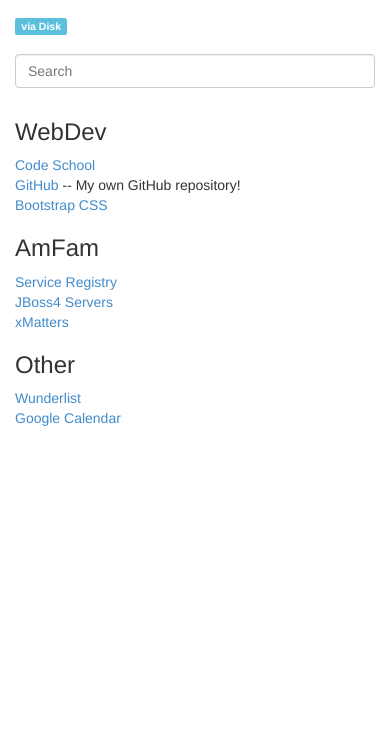
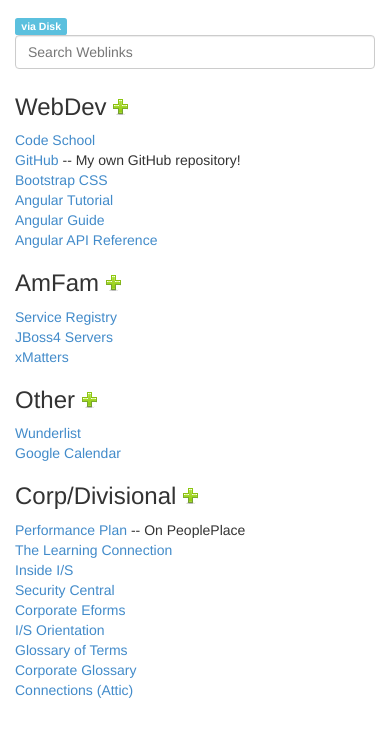
Before and after one commit to cfalch/weblinks, a plain HTML site: page weblinks.html in a window 390 px wide. Drawn offline with Linux system fonts and the light colour scheme.

Commit message:
HTML to add responsive grid layout CSS for right-justified search input CSS for sprite images CSS to toggle grid background Added several links in .json

```diff
--- a/display-weblinks.html
+++ b/display-weblinks.html
@@ -1,4 +1,5 @@
-<section ng-repeat="linkGroup in linkCtrl.groups">
+<div class="row hide-grid">
+<section class="col-sm-6 col-md-4" ng-repeat="linkGroup in linkCtrl.groups">
 <h3>{{linkGroup.groupName}} <a href="" ng-click="linkCtrl.setEditing(linkGroup.groupName)" class="addLink" title="Add a link in {{linkGroup.groupName}}"></a></h3>
 <div ng-repeat="link in linkGroup.links">
 	<a href="{{link.url}}">{{link.title}}</a>
@@ -17,6 +18,7 @@
 	</form>
 </div>
 </section>
+</div>
 
 <!-- NEXT:  -->
 <!-- LATER: Style the page 'responsively' using columns, and test on mobile device -->
--- a/resources/weblinks.css
+++ b/resources/weblinks.css
@@ -5,10 +5,10 @@
 	width: 16px;
 	height:16px;
 	display:inline-block;
-	background-image: url('plus_16.png');
+	background-image: url('sprites_16.png');
 }
 .addLink:hover {
-	background-image: url('tick_16.png');
+	background-position: 0 -16px;
 }
 .ng-invalid.ng-dirty {
   border-color: red;
@@ -16,3 +16,21 @@
 .ng-valid.ng-dirty {
   border-color: green;
 }
+.show-grid [class^=col-] {
+    padding-top: 10px;
+    padding-bottom: 10px;
+    background-color: #eee;
+    background-color: rgba(86,61,124,.15);
+    border: 1px solid #ddd;
+    border: 1px solid rgba(86, 61, 124, .2);
+}
+.hide-grid [class^=col-] {
+    padding-top: 10px;
+    padding-bottom: 10px;
+}
+#searchDiv {
+	text-align: right;
+}
+h3 {
+	margin-top:0px;
+}
--- a/urls.json
+++ b/urls.json
@@ -14,6 +14,18 @@
       {
         "title": "Bootstrap CSS",
         "url": "http://getbootstrap.com/css"
+      },
+      {
+        "title": "Angular Tutorial",
+        "url": "https://docs.angularjs.org/tutorial"
+      },
+      {
+        "title": "Angular Guide",
+        "url": "https://docs.angularjs.org/guide"
+      },
+      {
+        "title": "Angular API Reference",
+        "url": "https://docs.angularjs.org/api"
       }
     ]
   },
@@ -46,5 +58,47 @@
         "url": "https://www.google.com/calendar/render?tab=mc"
       }
     ]
+  },
+  {
+    "groupName": "Corp/Divisional",
+    "links": [
+      {
+        "title": "Performance Plan",
+        "url": "https://peopleplace/peopleplace/default.aspx?pid=pg00765",
+        "comment": "On PeoplePlace"
+      },
+      {
+        "title": "The Learning Connection",
+        "url": "http://lmsprod/docent/amfam_login.asp"
+      },
+      {
+        "title": "Inside I/S",
+        "url": "http://compass/insideis/"
+      },
+      {
+        "title": "Security Central",
+        "url": "http://securitycentral/"
+      },
+      {
+        "title": "Corporate Eforms",
+        "url": "http://securityaccess/securityaccess/eforms/corporate/default.asp"
+      },
+      {
+        "title": "I/S Orientation",
+        "url": "http://sharepoint/teams/isorientation/default.aspx"
+      },
+      {
+        "title": "Glossary of Terms",
+        "url": "http://home/Compass/ec/pages/ref_forms/glossary.aspx"
+      },
+      {
+        "title": "Corporate Glossary",
+        "url": "http://sharepoint/isn/Pages/Glossary.aspx"
+      },
+      {
+        "title": "Connections (Attic)",
+        "url": "http://connections/attic"
+      }
+    ]
   }
 ]
--- a/weblinks.html
+++ b/weblinks.html
@@ -17,13 +17,14 @@
 	<body>
 		<json-data-controls></json-data-controls>
 
-		<div class="form-group" ng-controller="SearchController as searchCtrl">
-	    	<form class="navbar-form navbar-right" role="search">
-        	<input type="text" class="form-control" id="searchInput" ng-model="searchCtrl.queryStr" placeholder="Search">
-      		</form>
-		{{searchCtrl.queryStr}} <!-- Update this later to filter the page -->
+		<div id="searchDiv">
+			<form role="form" class="form-inline">
+			<div class="form-group" ng-controller="SearchController as searchCtrl">
+	        	<input type="text" class="form-control" id="searchInput" ng-model="searchCtrl.queryStr" placeholder="Search Weblinks">
+				{{searchCtrl.queryStr}} <!-- Update this later to filter the page -->
+			</div>
+			</form>
 		</div>
-
 
 		<display-weblinks></display-weblinks>
 	</body>
```
